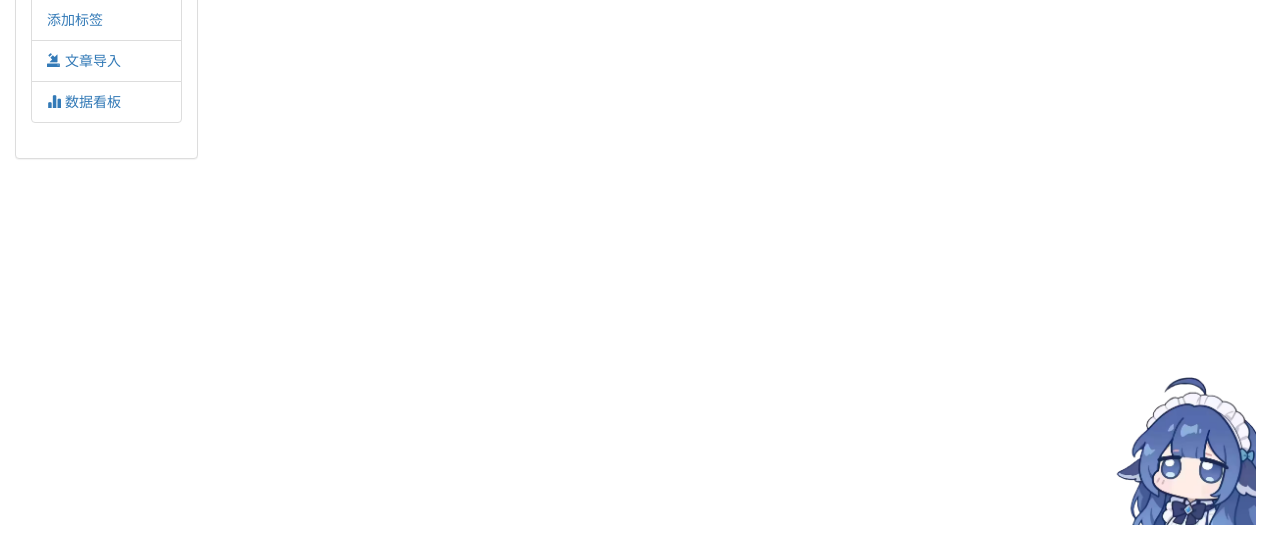
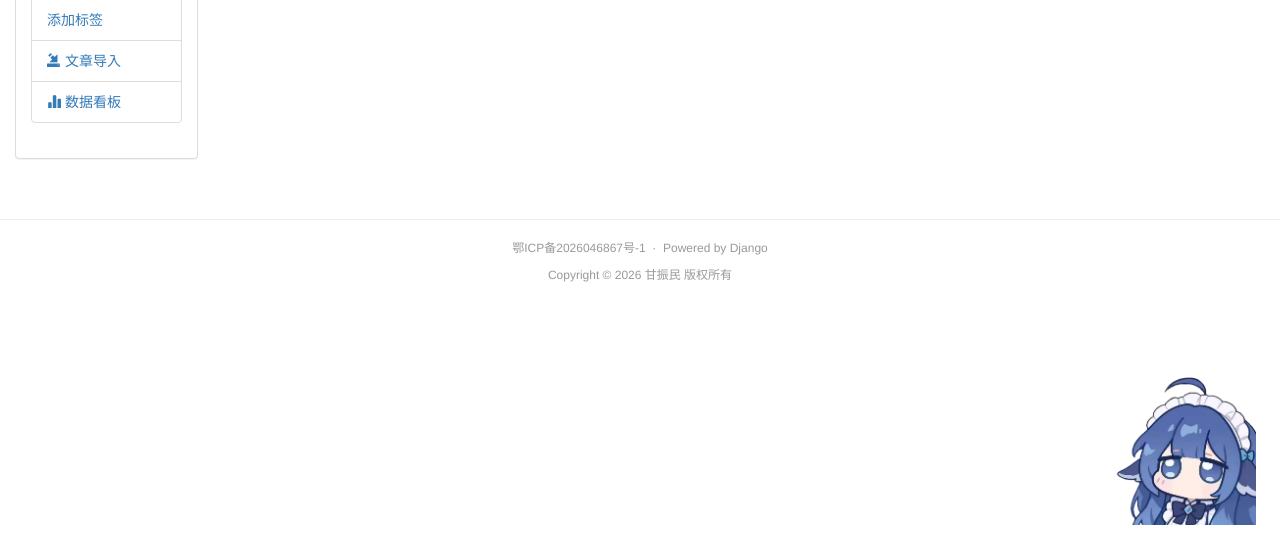
Before and after one commit to feibajiubi/blog, a Django app: page /backend/ in a window 1280 px wide. Shown: the part 251-800 px from the top of the page. Run offline with Django 4.2, Linux system fonts and the light colour scheme; the visitor is signed in with stand-in values (Sample User, id 1); data comes from the database, SQL or seed files in the repository; data that the repository does not hold is empty; some libraries are stand-ins or nearby versions.

Commit message:
feat: 页脚展示ICP备案号(鄂ICP备2026046867号-1)并链接工信部查询

```diff
--- a/templates/base.html
+++ b/templates/base.html
@@ -99,6 +99,17 @@
 
 {% block content %}{% endblock %}
 
+<!-- 网站页脚：展示 ICP 备案号（工信部规定，链接到备案查询系统） -->
+<footer style="text-align:center;padding:20px 0 10px;color:#999;font-size:12px;border-top:1px solid #eee;margin-top:40px;">
+    <p>
+        <a href="https://beian.miit.gov.cn/" target="_blank" rel="nofollow" style="color:#999;">
+            鄂ICP备2026046867号-1
+        </a>
+        &nbsp;·&nbsp; Powered by Django
+    </p>
+    <p style="margin-top:5px;">Copyright © 2026 甘振民 版权所有</p>
+</footer>
+
 <script>
     // 修改密码
     $('#edit_password').click(function () {
```
